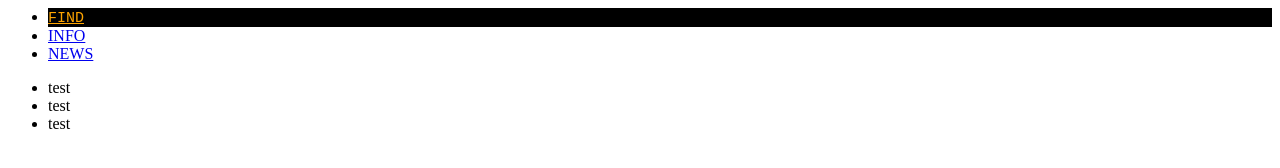
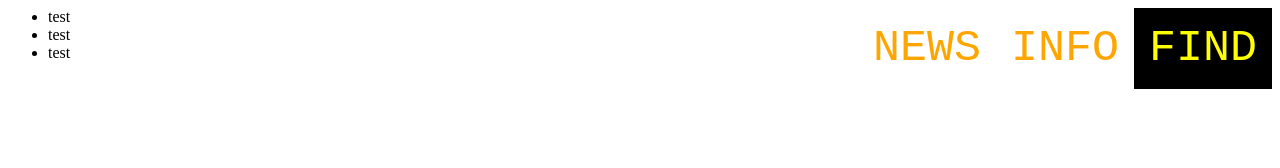
Before and after one commit to jmart420/Restaurant-Project-CSP-2020, a plain HTML site: page index.html in a window 1280 px wide. In both pictures the pointer is over the item "FIND". Drawn offline with Linux system fonts and the light colour scheme.

Commit message:
Update navbar.css

```diff
--- a/navbar.css
+++ b/navbar.css
@@ -1,26 +1,21 @@
-ul{
-
-}
-#topBar li{
+#topNav li{
     text-decoration: none;
     display: inline;
     float: right;
     padding: 15px;
 }
-li:hover{
+
+#topNav li:hover{
   background-color: black;
+}
 
-
-a{
-  height: 100%
-   text-decoraton: none;
-   font-family: monospace;
-   font-size: 15px;
+#topNav li a{
+     text-decoration: none;
+     font-family:monospace;
+     font-size: 45px;
      color: orange;
 }
 
-
-a:hover{
+#topNav li a:hover{
   color: yellow;
-
 }
```
Lines whose indentation alone changed are shown as unchanged.
